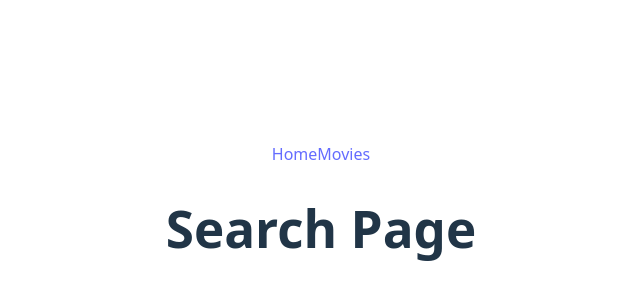
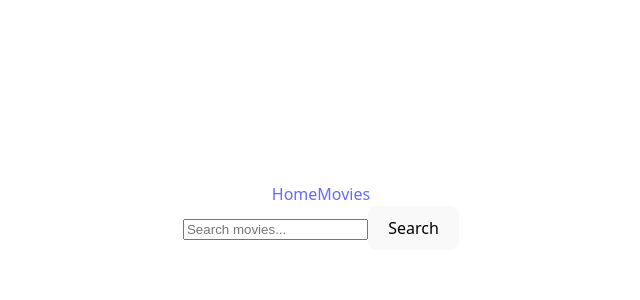
Before and after one commit to YuliiaKoriavets/movie-hunt, a React (Vite) app: page /movies in a window 1280 px wide. Shown: the part 184-484 px from the top of the page, without its empty margins (319-959 px from the left). Built offline with nearby package versions, Linux system fonts and the light colour scheme.

Commit message:
Add movie search page by title, related components, and TMDB API integration

```diff
--- a/package.json
+++ b/package.json
@@ -14,7 +14,8 @@
     "prop-types": "^15.8.1",
     "react": "^19.1.0",
     "react-dom": "^19.1.0",
-    "react-router-dom": "^7.7.1"
+    "react-router-dom": "^7.7.1",
+    "react-toastify": "^11.0.5"
   },
   "devDependencies": {
     "@eslint/js": "^9.30.1",
--- a/src/App.jsx
+++ b/src/App.jsx
@@ -6,6 +6,7 @@ import SearchPage from "./pages/SearchPage";
 import MovieDetailsPage from "./pages/MovieDetailsPage";
 import Cast from "./components/Cast";
 import Reviews from "./components/Reviews";
+import { ToastContainer } from 'react-toastify';
 
 function App() {
   return (
@@ -20,6 +21,7 @@ function App() {
           </Route>
         </Route>
       </Routes>
+      <ToastContainer autoClose={3000} position="top-center" />
     </>
   );
 }
--- a/src/components/Cast.jsx
+++ b/src/components/Cast.jsx
@@ -1,3 +1,45 @@
+import { useState, useEffect } from "react";
+import { useParams } from "react-router-dom";
+import { getMovieCredits } from "../services/tmdbApi";
+import image from "../utilities/img/image.png";
+
 export default function Cast() {
-  return <h1>Cast</h1>;
+  const [cast, setCast] = useState([]);
+  const { movieId } = useParams();
+
+  useEffect(() => {
+    const fetchMovieCredits = async () => {
+      try {
+        const response = await getMovieCredits(Number(movieId));
+        setCast(response.data.cast);
+      } catch (error) {
+        console.error("Error fetching movie credits:", error);
+      }
+    };
+    fetchMovieCredits();
+  }, [movieId]);
+
+  if (!cast) {
+    return [];
+  }
+
+  return (
+    <ul>
+      {cast.map(({ id, profile_path, name, character }) => (
+        <li key={id}>
+          <img
+            src={
+              profile_path
+                ? `https://image.tmdb.org/t/p/w500${profile_path}`
+                : image
+            }
+            alt={name}
+            width="100px"
+          />
+          <p>{name}</p>
+          <p>Character: {character}</p>
+        </li>
+      ))}
+    </ul>
+  );
 }
--- /dev/null
+++ b/src/components/MoviesList.jsx
@@ -0,0 +1,21 @@
+import { Link } from "react-router-dom";
+import PropTypes from "prop-types";
+
+export default function MoviesList({ movies, state }) {
+  return (
+    <ul>
+      {movies.map(({ id, title }) => (
+        <li key={id}>
+          <Link to={`${id}`} state={state}>
+            {title}
+          </Link>
+        </li>
+      ))}
+    </ul>
+  );
+}
+
+MoviesList.propTypes = {
+  movies: PropTypes.array.isRequired,
+  state: PropTypes.object.isRequired,
+};
--- /dev/null
+++ b/src/components/SearchBox.jsx
@@ -0,0 +1,35 @@
+import PropTypes from "prop-types";
+import { useState } from "react";
+
+export default function SearchBox({ onSubmit, defaultValue = "" }) {
+  const [inputValue, setInputValue] = useState(defaultValue);
+
+  const handleChange = (e) => {
+    setInputValue(e.target.value);
+  };
+
+  const handleFormSubmit = (e) => {
+    e.preventDefault();
+    onSubmit(inputValue);
+  };
+
+  return (
+    <div>
+      <form onSubmit={handleFormSubmit}>
+        <input
+          type="text"
+          name="query"
+          value={inputValue}
+          onChange={handleChange}
+          placeholder="Search movies..."
+        />
+        <button type="submit">Search</button>
+      </form>
+    </div>
+  );
+}
+
+SearchBox.propTypes = {
+  onSubmit: PropTypes.func.isRequired,
+  defaultValue: PropTypes.string,
+};
--- a/src/pages/HomePage.jsx
+++ b/src/pages/HomePage.jsx
@@ -6,7 +6,7 @@ export default function HomePage() {
   const [trendingMovies, setTrendingMovies] = useState();
 
   useEffect(() => {
-    const fetchData = async () => {
+    const fetchTrendingMovies = async () => {
       try {
         const response = await getTrendingMovies();
         setTrendingMovies(response.data.results);
@@ -14,7 +14,7 @@ export default function HomePage() {
         console.error("Error fetching trending movies:", error);
       }
     };
-    fetchData();
+    fetchTrendingMovies();
   }, []);
 
   return (
--- a/src/pages/SearchPage.jsx
+++ b/src/pages/SearchPage.jsx
@@ -1,3 +1,57 @@
+import { useEffect, useState } from "react";
+import { useLocation, useSearchParams } from "react-router-dom";
+import { getSearchingMovies } from "../services/tmdbApi";
+import { toast } from "react-toastify";
+import SearchBox from "../components/SearchBox";
+import MoviesList from "../components/MoviesList";
+
 export default function SearchPage() {
-  return <h1>Search Page</h1>;
+  const [movies, setMovies] = useState([]);
+  const [searchParams, setSearchParams] = useSearchParams();
+  const [searchTrigger, setSearchTrigger] = useState(0);
+  const query = searchParams.get("query")?.trim() ?? "";
+  const location = useLocation();
+
+  useEffect(() => {
+    if (query === "") {
+      return;
+    }
+    const fetchSearchingMovies = async () => {
+      try {
+        const response = await getSearchingMovies(query);
+        const results = response.data.results;
+        if (results.length === 0) {
+          toast.dismiss();
+          toast.error(
+            "Sorry, there are no movies matching your search query. Please try again."
+          );
+        }
+        setMovies(results);
+      } catch (error) {
+        console.error("Error fetching searching movies:", error);
+        toast.dismiss();
+        toast.error("Something went wrong. Please try again later.");
+      }
+    };
+    fetchSearchingMovies();
+  }, [query, searchTrigger]);
+
+  const handleSubmitForm = (value) => {
+    const trimmedValue = value.trim();
+    setSearchParams(trimmedValue ? { query: trimmedValue } : {});
+    setMovies([]);
+    setSearchTrigger((prev) => prev + 1);
+  };
+
+  return (
+    <section>
+      <SearchBox onSubmit={handleSubmitForm} defaultValue={query} />
+      {query &&
+        (movies.length > 0 ? (
+          <MoviesList movies={movies} state={{ from: location }} />
+        ) : (
+          <p>No movies found for "{query}"</p>
+        ))}
+    </section>
+  );
 }
--- a/src/services/tmdbApi.js
+++ b/src/services/tmdbApi.js
@@ -9,6 +9,7 @@ export const getSearchingMovies = async (query) => {
   const response = await axiosInstance.get(`search/movie`, {
     params: { query },
   });
+    console.log(response)
   return response;
 };
 
@@ -18,12 +19,11 @@ export const getMovieById = async (movieId) => {
 };
 
 export const getMovieCredits = async (movieId) => {
-  const response = await axiosInstance.get(`movie/${movieId}/credits`);
+    const response = await axiosInstance.get(`movie/${movieId}/credits`);
   return response;
 };
 
 export const getMovieReviews = async (movieId) => {
     const response = await axiosInstance.get(`movie/${movieId}/reviews`);
-     console.log(response);
   return response;
 };
```
Also changed, not shown: 1 other file (tests, documents, lock files or other folders).
